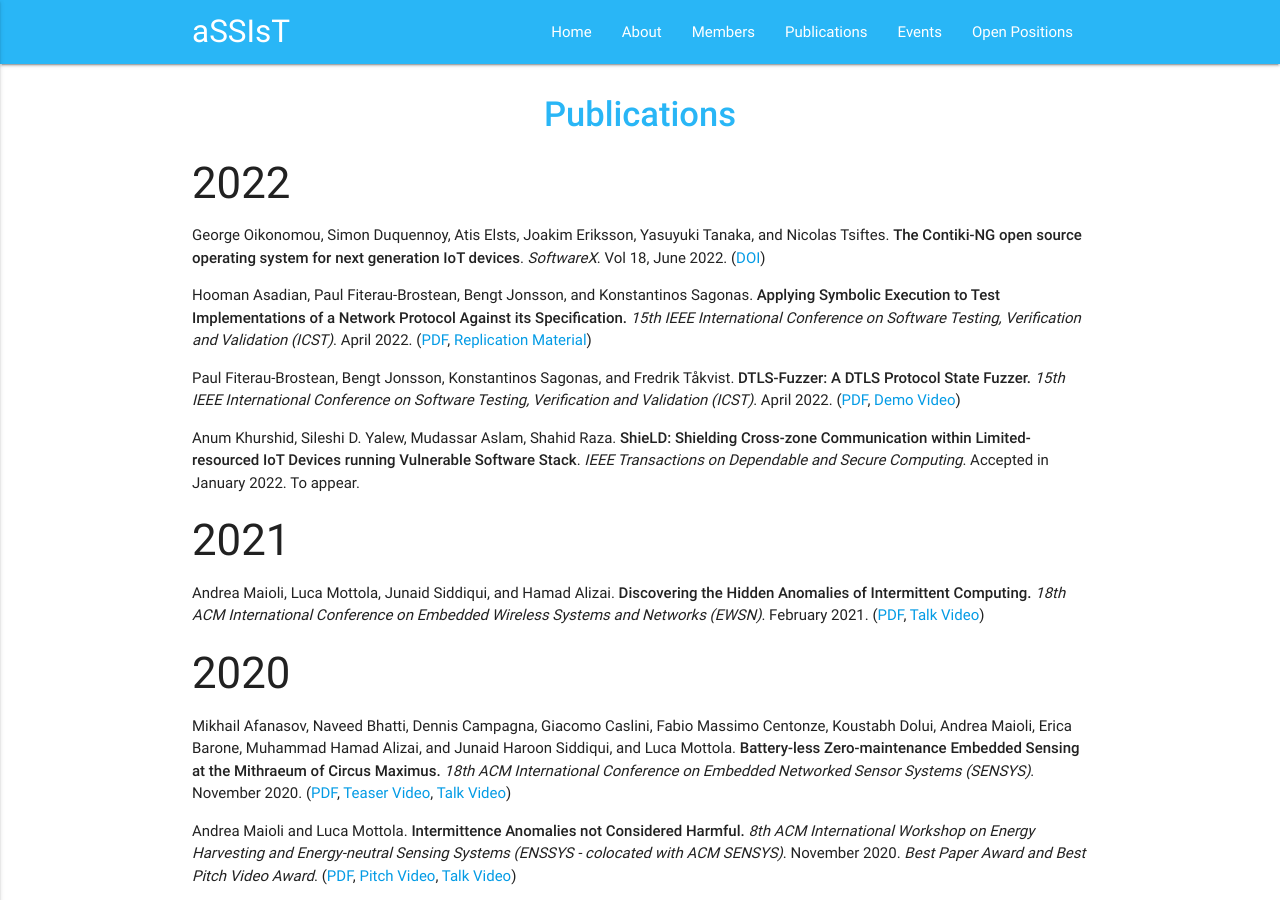
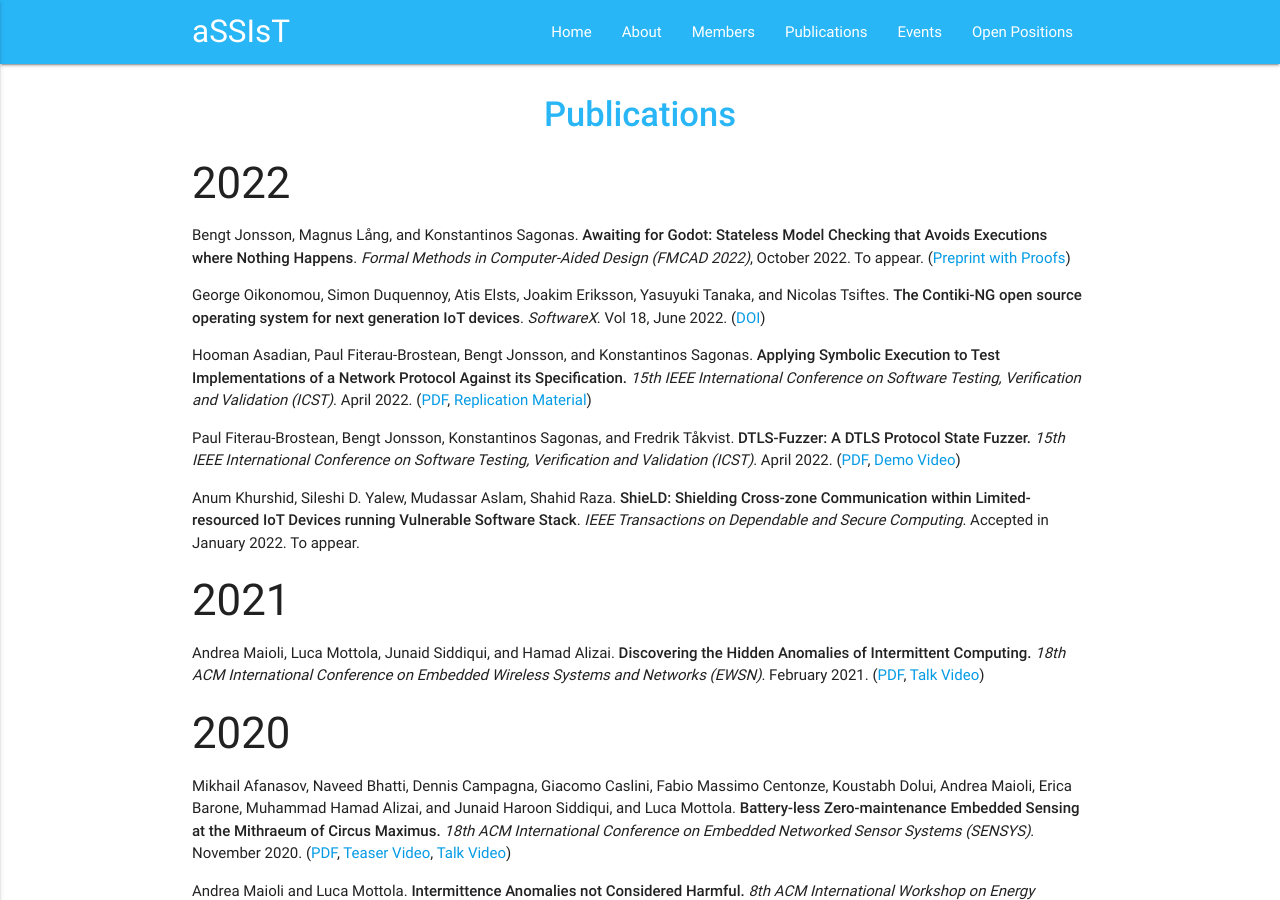
Before and after one commit to assist-project/assist-project.github.io, a Jekyll site: the page built from 03-publications.md, in a window 1280 px wide and 900 px high. Built offline with Jekyll 4.4.1, drawn with Linux system fonts in a browser that asks for light colours.

Commit message:
Add link to Godot arXiv version

```diff
--- a/03-publications.md
+++ b/03-publications.md
@@ -5,6 +5,8 @@ permalink: /publications/
 ---
 
 ### 2022
+
+- Bengt Jonsson, Magnus Lång, and Konstantinos Sagonas. **Awaiting for Godot: Stateless Model Checking that Avoids Executions where Nothing Happens**. _Formal Methods in Computer-Aided Design (FMCAD 2022)_, October 2022. To appear. ([Preprint with Proofs](http://arxiv.org/abs/2208.09259))
 
 - George Oikonomou, Simon Duquennoy, Atis Elsts, Joakim Eriksson, Yasuyuki Tanaka, and Nicolas Tsiftes. **The Contiki-NG open source operating system for next generation IoT devices**. _SoftwareX_. Vol 18, June 2022. ([DOI](https://doi.org/10.1016/j.softx.2022.101089))
 
```
